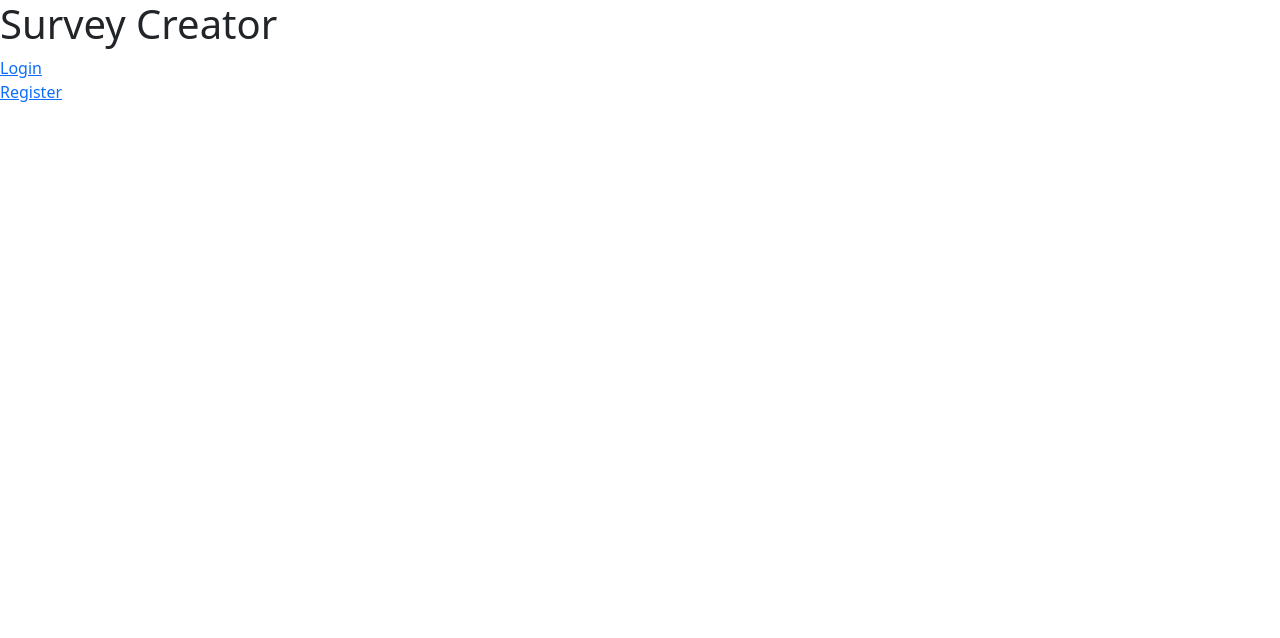
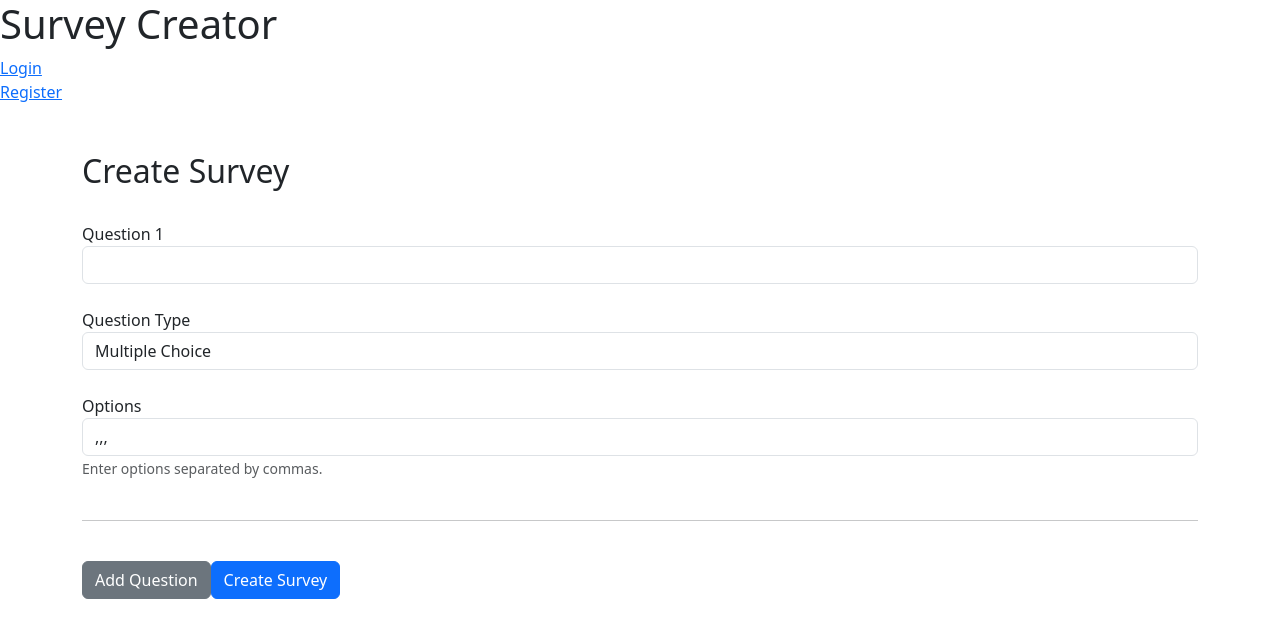
Before and after one commit to Chuileee/COMP229-Group2, an Angular app in the folder frontend/: page /survey in a window 1280 px wide. Before the commit this address led to /. Shown: the top 638 px of the page. Built offline with nearby package versions, Linux system fonts and the light colour scheme.

Commit message:
Added Survey page

```diff
--- a/frontend/src/app/app-routing.module.ts
+++ b/frontend/src/app/app-routing.module.ts
@@ -5,13 +5,15 @@ import { LoginComponent } from './login/login.component';
 import { RegisterComponent } from './register/register.component';
 import { ProfileComponent } from './profile/profile.component';
 import { EditComponent } from './edit/edit.component';
+import { SurveyComponent } from './survey/survey.component';
 
 const routes: Routes = [
   {path:'home', component:HomeComponent},
   {path:'login', component:LoginComponent},
   {path:'register', component:RegisterComponent},
   {path:'profile', component:ProfileComponent},
-  {path:'edit', component:EditComponent}
+  {path:'edit', component:EditComponent},
+  {path:'survey', component:SurveyComponent}
 ];
 
 @NgModule({
--- a/frontend/src/app/app.module.ts
+++ b/frontend/src/app/app.module.ts
@@ -10,6 +10,7 @@ import { LoginComponent } from './login/login.component';
 import { HomeComponent } from './home/home.component';
 import { ProfileComponent } from './profile/profile.component';
 import { EditComponent } from './edit/edit.component';
+import { SurveyComponent } from './survey/survey.component';
 
 @NgModule({
   declarations: [
@@ -18,7 +19,8 @@ import { EditComponent } from './edit/edit.component';
     LoginComponent,
     HomeComponent,
     ProfileComponent,
-    EditComponent
+    EditComponent,
+    SurveyComponent
   ],
   imports: [
     BrowserModule,
--- a/frontend/src/app/profile/profile.component.html
+++ b/frontend/src/app/profile/profile.component.html
@@ -8,6 +8,7 @@
             <p><strong>Email:</strong> </p>
 
             <button color="primary" (click)="editProfile()" class="btn btn-primary">Edit Profile</button>
+            <button (click)="createSurvey()" class="btn btn-success">Create Survey</button>
             <button type="button" (click)="logout()" class="btn btn-danger">Logout</button>
 
         </div>
--- a/frontend/src/app/profile/profile.component.ts
+++ b/frontend/src/app/profile/profile.component.ts
@@ -19,6 +19,10 @@ export class ProfileComponent {
     this.router.navigate(['/edit']);
     }
 
+  createSurvey() {
+    this.router.navigate(['/survey']);
+  }
+
   logout(){
     this.router.navigate(['/login']);
   }
--- /dev/null
+++ b/frontend/src/app/survey/survey.component.html
@@ -0,0 +1,27 @@
+<div class="container mt-5">
+  <h2>Create Survey</h2>
+  <form (ngSubmit)="createSurvey()">
+
+    <div class="form-group" *ngFor="let question of questions; let i = index;"><br>
+      <label for="question{{ i }}">Question {{ i + 1 }}</label>
+      <input type="text" class="form-control" [id]="'question' + i" [(ngModel)]="questions[i].text" [name]="'question' + i" required>
+      <br>
+      <label for="questiontype{{ i }}">Question Type</label>
+      <select class="form-control" [id]="'questiontype' + i" [(ngModel)]="questions[i].questiontype" [name]="'questiontype' + i" required>
+        <option value="multipleChoice">Multiple Choice</option>
+        <option value="agreeDisagree">Agree/Disagree</option>
+      </select>
+      <br>
+      <div *ngIf="questions[i].questiontype === 'multipleChoice'">
+        <label for="options{{ i }}">Options</label>
+        <input type="text" class="form-control" [id]="'options' + i" [(ngModel)]="questions[i].options" [name]="'options' + i" required>
+        <small class="form-text text-muted">Enter options separated by commas.</small><br><br>
+        <hr>
+      </div>
+    </div>
+
+    <br>
+    <button type="button" (click)="addQuestion()" class="btn btn-secondary">Add Question</button>
+    <button type="submit" class="btn btn-primary">Create Survey</button>
+  </form>
+</div>
--- /dev/null
+++ b/frontend/src/app/survey/survey.component.ts
@@ -0,0 +1,28 @@
+import { Component } from '@angular/core';
+
+@Component({
+  selector: 'app-survey',
+  templateUrl: './survey.component.html',
+  styleUrls: ['./survey.component.css']
+})
+export class SurveyComponent {
+  surveyName: string = '';
+  questions: { text: string; questiontype: string; options?: string[] }[] = [];
+  startDate: string = '';
+  endDate: string = '';
+
+  ngOnInit() {
+    this.addQuestion();
+  }
+
+  addQuestion() {
+    this.questions.push({ text: '', questiontype: 'multipleChoice', options: ['', '', '', ''] });
+  }
+
+  createSurvey() {
+    console.log(this.surveyName);
+    console.log(this.questions);
+    console.log(this.startDate);
+    console.log(this.endDate);
+  }
+}
```
Also changed, not shown: frontend/src/app/survey/survey.component.css (added), 1 other file (tests, documents, lock files or other folders).
